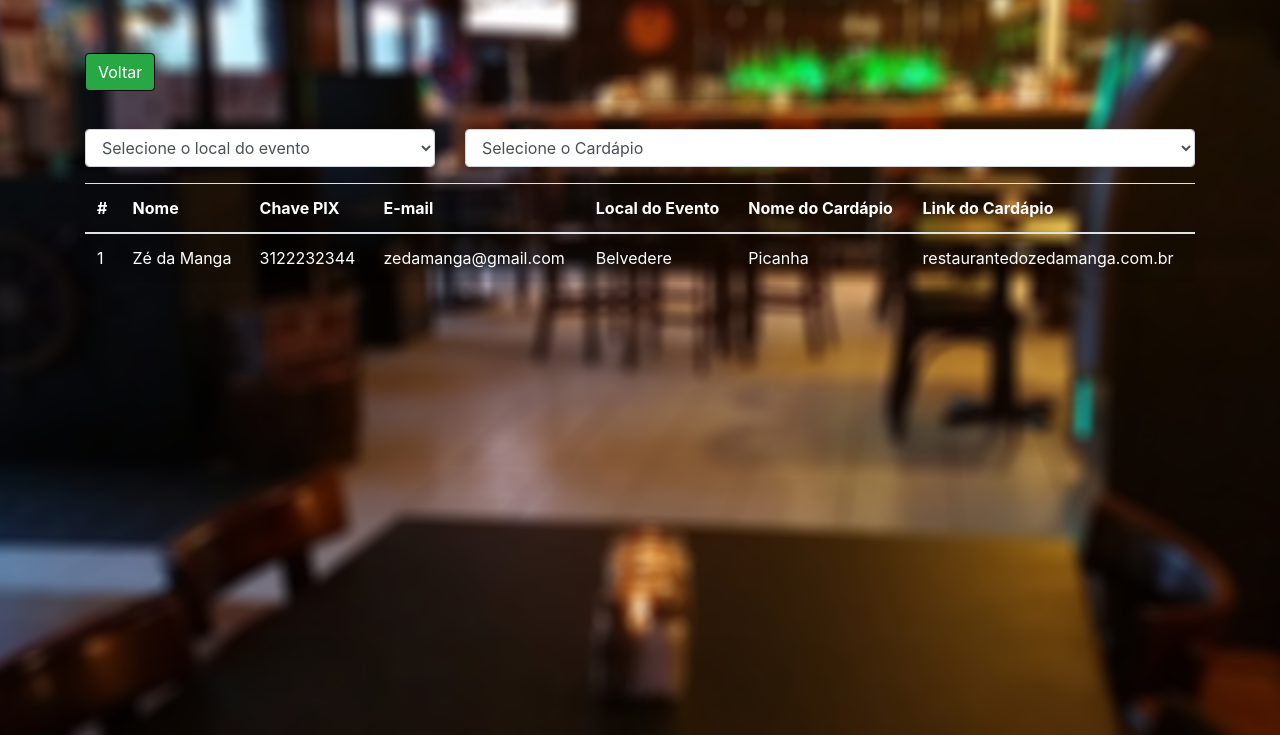
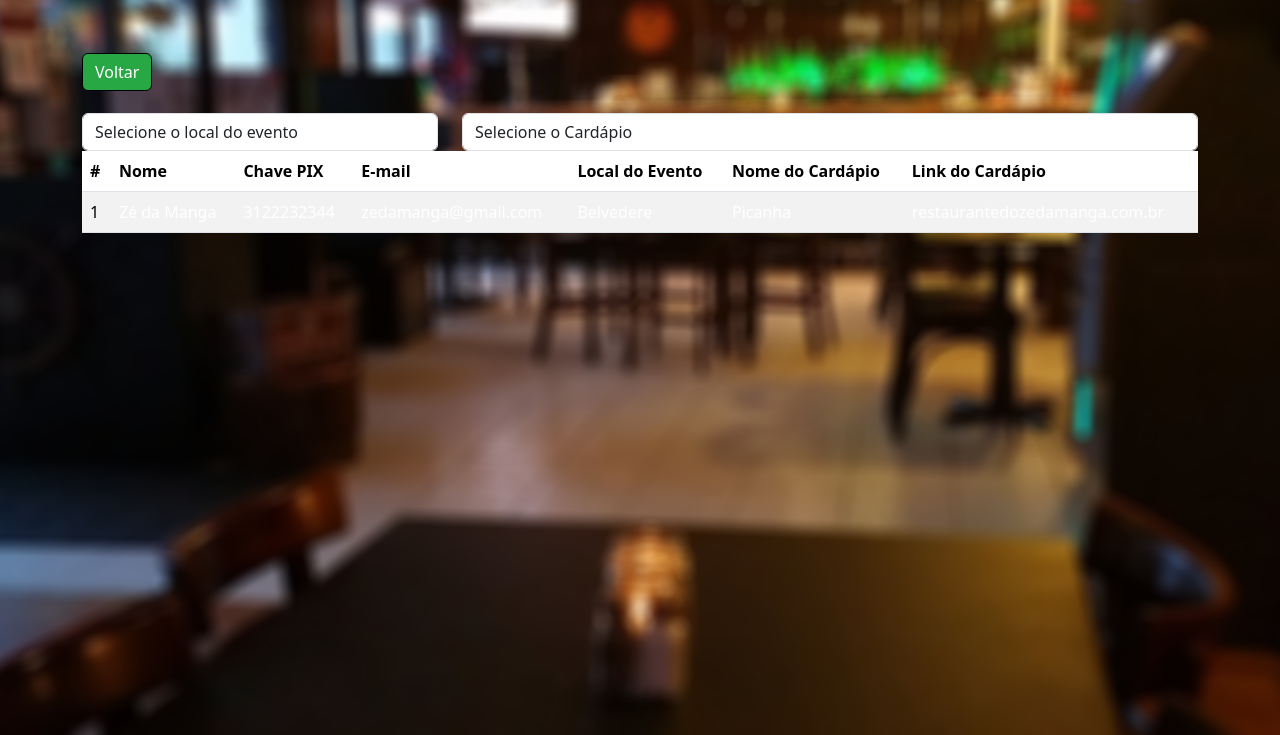
Before and after one commit to VictorSammuel/projeto-cadastro-restaurante, a plain HTML site: page lista_cadastros.html in a window 1280 px wide. Shown: the part 65-800 px from the top of the page. Drawn offline with nearby package versions, Linux system fonts and the light colour scheme.

Commit message:
release_03_11

```diff
--- a/lista_cadastros.html
+++ b/lista_cadastros.html
@@ -6,7 +6,7 @@
     <meta name="viewport" content="width=device-width, initial-scale=1.0">
     <meta http-equiv="X-UA-Compatible" content="ie=edge">
     <title>Listagem de Cardápios</title>
-    <link rel="stylesheet" href="https://stackpath.bootstrapcdn.com/bootstrap/4.1.0/css/bootstrap.min.css">
+    <link href="https://cdn.jsdelivr.net/npm/bootstrap@5.3.0-alpha3/dist/css/bootstrap.min.css" rel="stylesheet" integrity="sha384-KK94CHFLLe+nY2dmCWGMq91rCGa5gtU4mk92HdvYe+M/SXH301p5ILy+dN9+nJOZ" crossorigin="anonymous">
     <link rel="stylesheet" href="style.css">
 </head>
 
```
